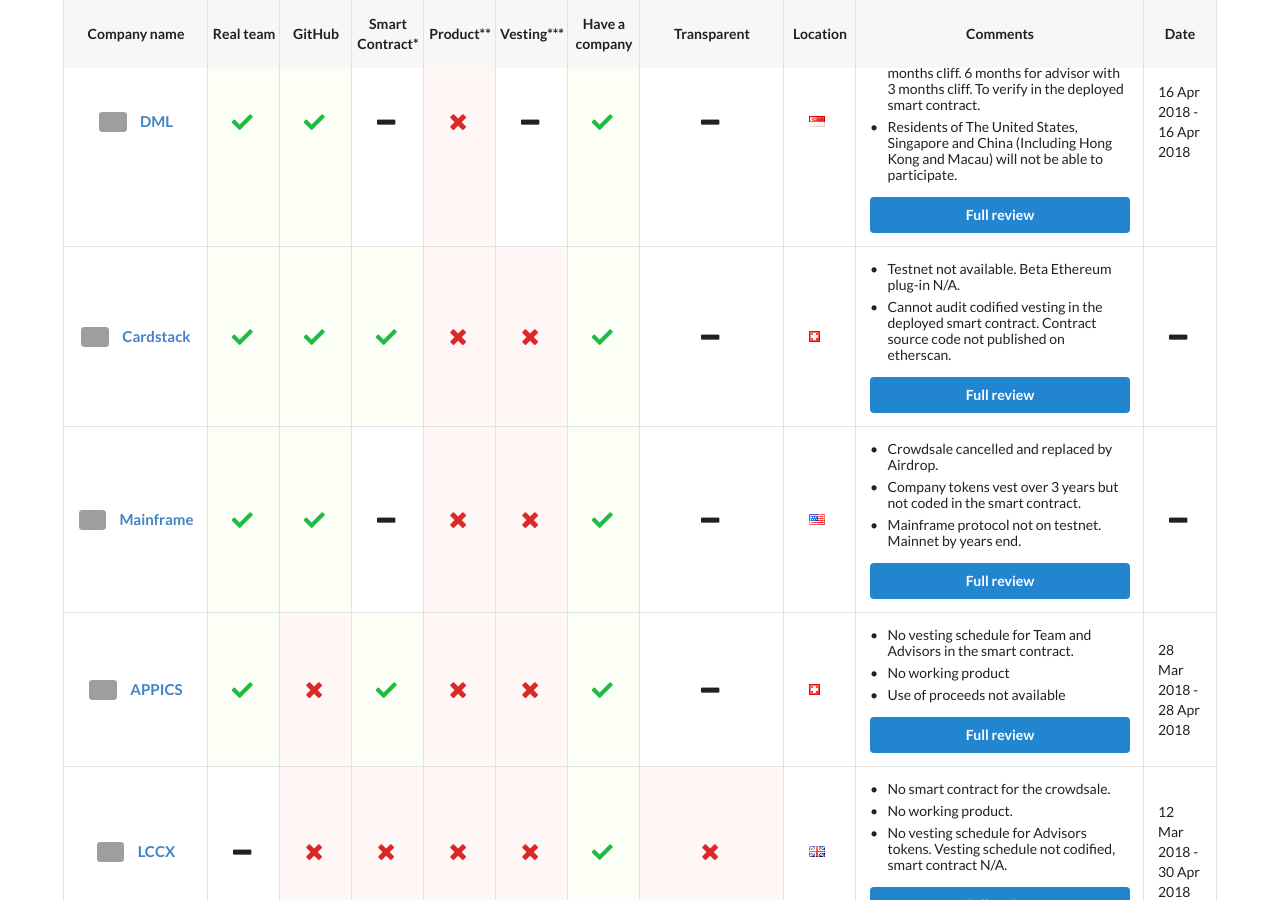
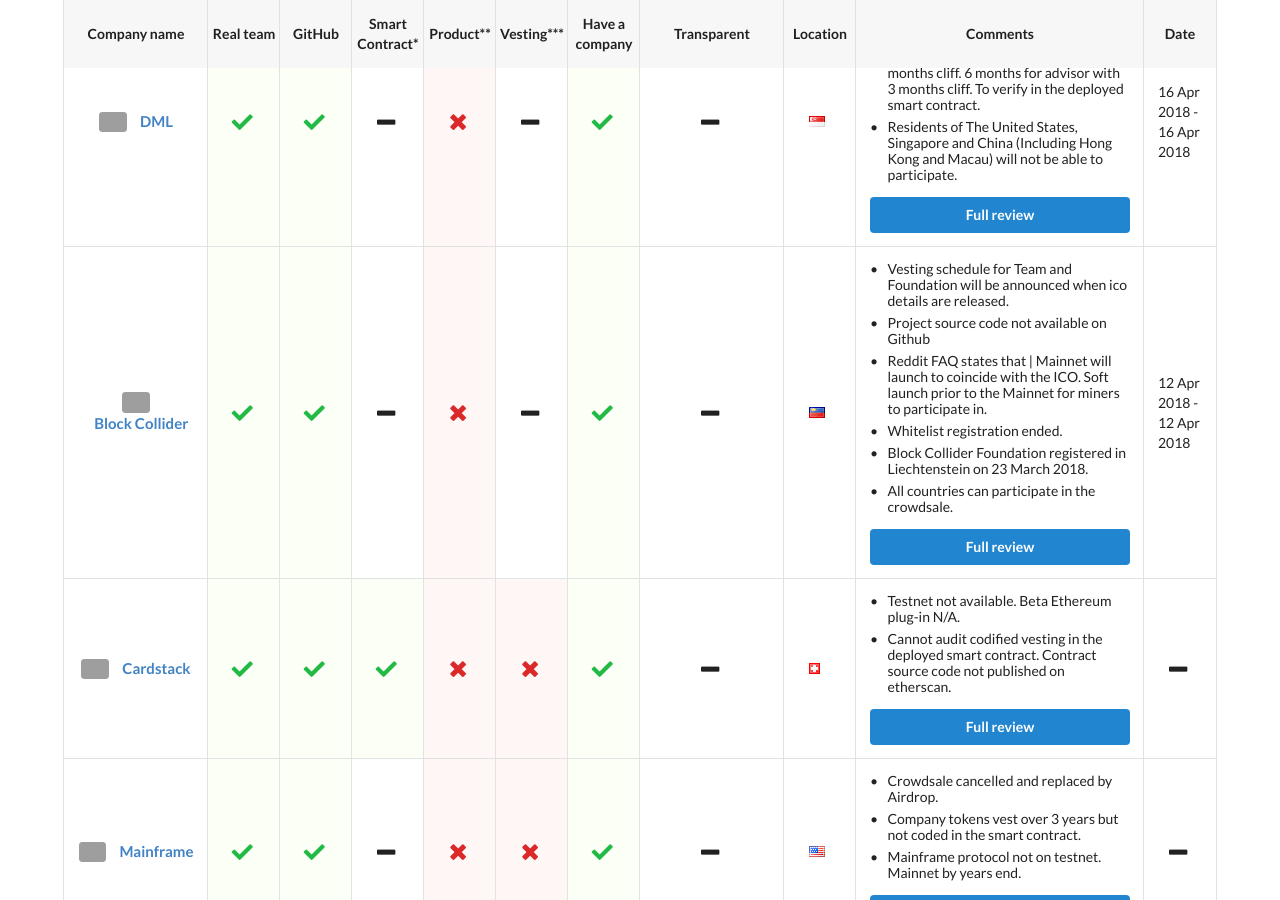
Before and after one commit to ico-check/ico-check, a Jekyll site: the page built from index.md, in a window 1280 px wide and 900 px high, scrolled down 2761 px. Built offline with Jekyll 4.4.1, drawn with Linux system fonts in a browser that asks for light colours; nearby versions of some CDN libraries; grey boxes are pictures that could not be loaded.

Commit message:
58-block-collider-ico-check
Moved from in review

```diff
--- a/_data/active-future-icos.yml
+++ b/_data/active-future-icos.yml
@@ -232,6 +232,29 @@
   safe: false
   issue_url: https://github.com/ico-check/ico-check/issues/66
 
+- name: Block Collider
+  image: https://i.imgur.com/CipbP8B.jpg
+  url: https://www.blockcollider.org/
+  real_team: true
+  github: true
+  smart_contract:
+  product: false
+  min_vesting:
+  have_company: true
+  transparent:
+  location: Liechtenstein
+  comments:
+    - content: Vesting schedule for Team and Foundation will be announced when ico details are released.
+    - content: Project source code not available on Github
+    - content: Reddit FAQ states that | Mainnet will launch to coincide with the ICO. Soft launch prior to the Mainnet for miners to participate in.
+    - content: Whitelist registration ended.
+    - content: Block Collider Foundation registered in Liechtenstein on 23 March 2018.
+    - content: All countries can participate in the crowdsale.
+  ico_start_date: 2018-04-12T11:00:00Z
+  ico_end_date: 2018-04-12T11:00:00Z
+  safe:
+  issue_url: https://github.com/ico-check/ico-check/issues/79
+
 - name: Cardstack
   image: https://i.imgur.com/DykmFL7.jpg
   url: https://cardstack.com/
```
